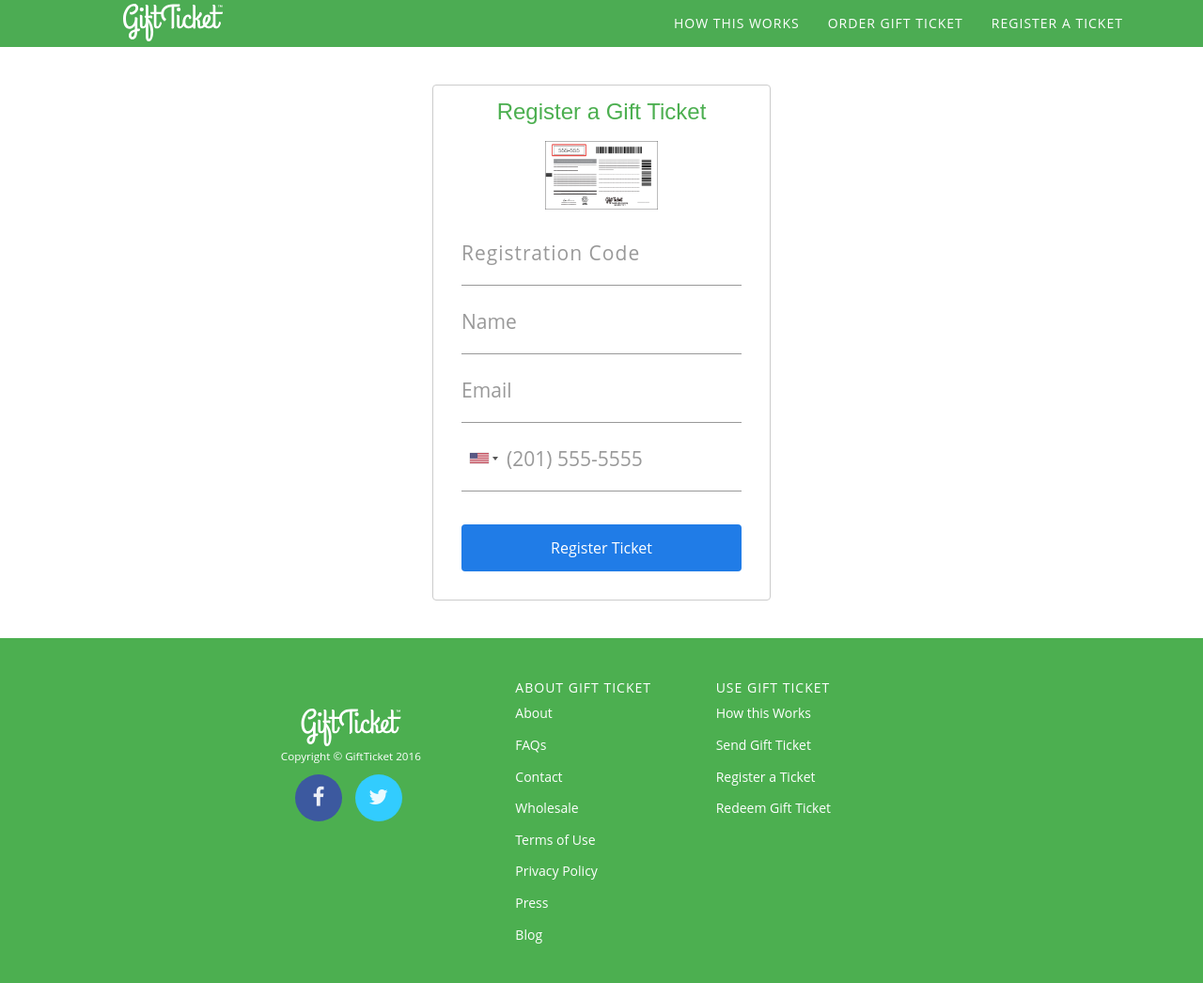
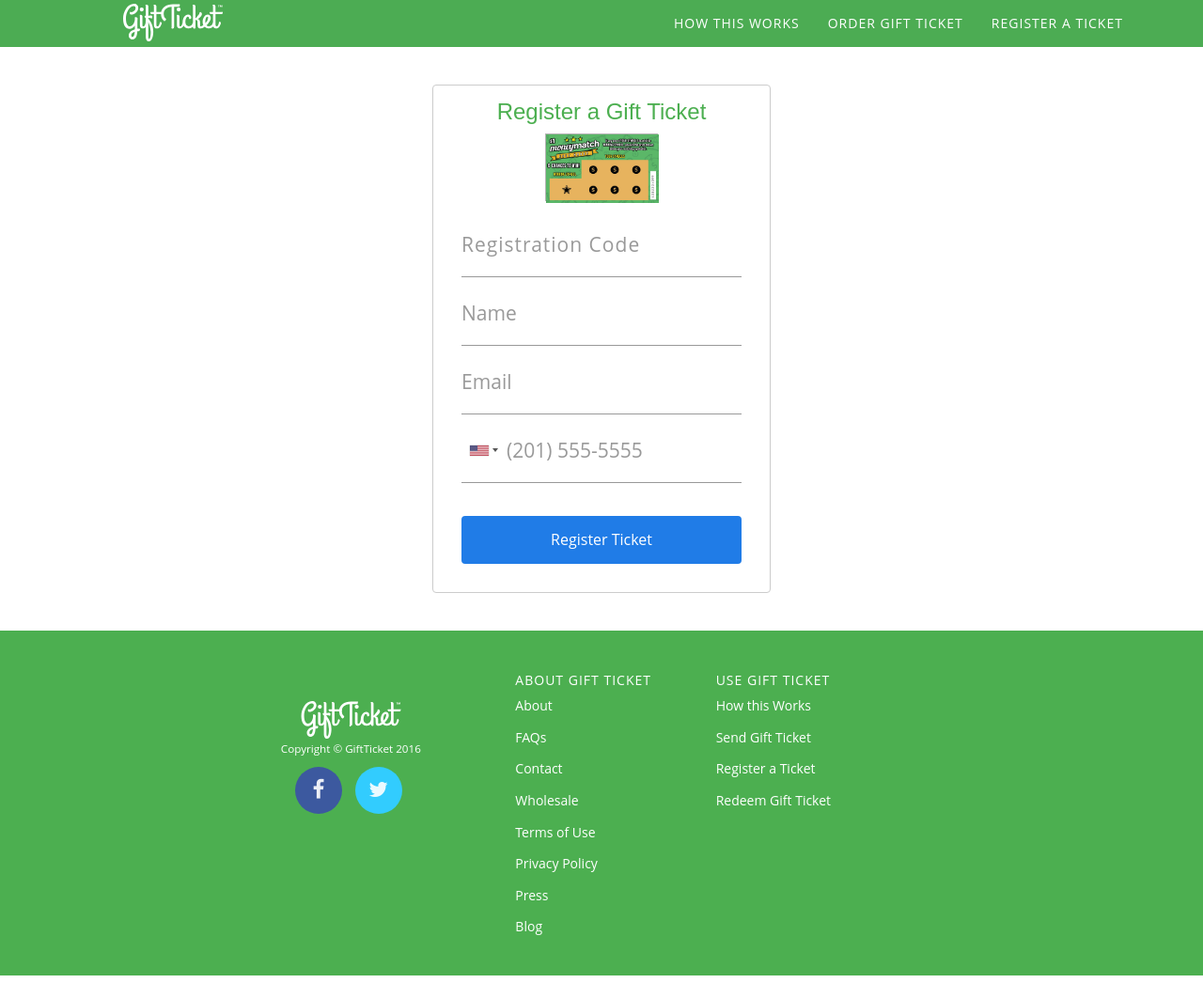
Before and after one commit to alleyway/gift-ticket-web, a Jekyll site: the page built from register.html, in a window 1280 px wide. Shown: the whole page at 94% size. Built offline with Jekyll 4.4.1, drawn with Linux system fonts in a browser that asks for light colours; some web fonts are replaced; comment, search, counter and statistics services are not loaded.

Commit message:
adding registration card flip

```diff
--- a/css/grayscale.css
+++ b/css/grayscale.css
@@ -1199,3 +1199,54 @@
     margin-bottom: 4px;
     color: #848484;
 }
+
+
+
+/* stolen from: https://davidwalsh.name/css-flip */
+/* entire container, keeps perspective */
+.flip-container {
+    perspective: 1000px;
+    width: 120px;
+}
+/* flip the pane when hovered */
+.flip-container:hover .flipper, .flip-container.hover .flipper {
+    transform: rotateY(180deg);
+}
+
+.flip-container, .front, .back {
+    width: 120px;
+    height: 72px;
+}
+
+/* flip speed goes here */
+.flipper {
+    transition: 0.6s;
+    transform-style: preserve-3d;
+
+    position: relative;
+}
+
+/* hide back of pane during swap */
+.front, .back {
+    backface-visibility: hidden;
+
+    position: absolute;
+    top: 0;
+    left: 0;
+}
+
+/* front pane, placed above back */
+.front {
+    z-index: 2;
+    /* for firefox 31 */
+    transform: rotateY(0deg);
+}
+
+/* back, initially hidden pane */
+.back {
+    transform: rotateY(180deg);
+}
+
+.flip-container:hover .flipper, .flip-container.hover .flipper, .flip-container.flip .flipper {
+    transform: rotateY(180deg);
+}
--- a/register.html
+++ b/register.html
@@ -19,8 +19,18 @@
             <div class="box">
                 <h3 class="text-center" style="margin-bottom:10px; margin-top: 0;">Register a Gift Ticket</h3>
 
-                <div class="text-center">
-                    <img src="img/back_giftticket.png" style="width: 120px; margin: 8px" />
+
+                <div class="flip-container" ontouchstart="this.classList.toggle('hover');" style="margin:8px auto;">
+                    <div class="flipper">
+                        <div class="front">
+                            <!-- front content -->
+                            <img src="img/giftticket_front.png" style="width: 120px;"/>
+                        </div>
+                        <div class="back">
+                            <!-- back content -->
+                            <img src="img/giftticket_back.png" style="width: 120px;"/>
+                        </div>
+                    </div>
                 </div>
 
                 <form name="activation_form" id="activation_form" method="post" autocomplete="on">
--- a/register.js
+++ b/register.js
@@ -57,8 +57,10 @@
 
     $("body").on("focus", "#activationCode", function(e){
         $(this).parent().toggleClass("floating-label-form-group-with-value", true);
+        $("div.flip-container")[0].classList.toggle("flip");
     }).on("blur", "#activationCode", function(e){
         $(this).parent().toggleClass("floating-label-form-group-with-value", !! $(e.target).val());
+        $("div.flip-container")[0].classList.toggle("flip");
     });
 
     activationCode.inputmask({
```
Also changed, not shown: img/giftticket_back.png (renamed from img/back_giftticket.png), img/giftticket_front.png (added).
